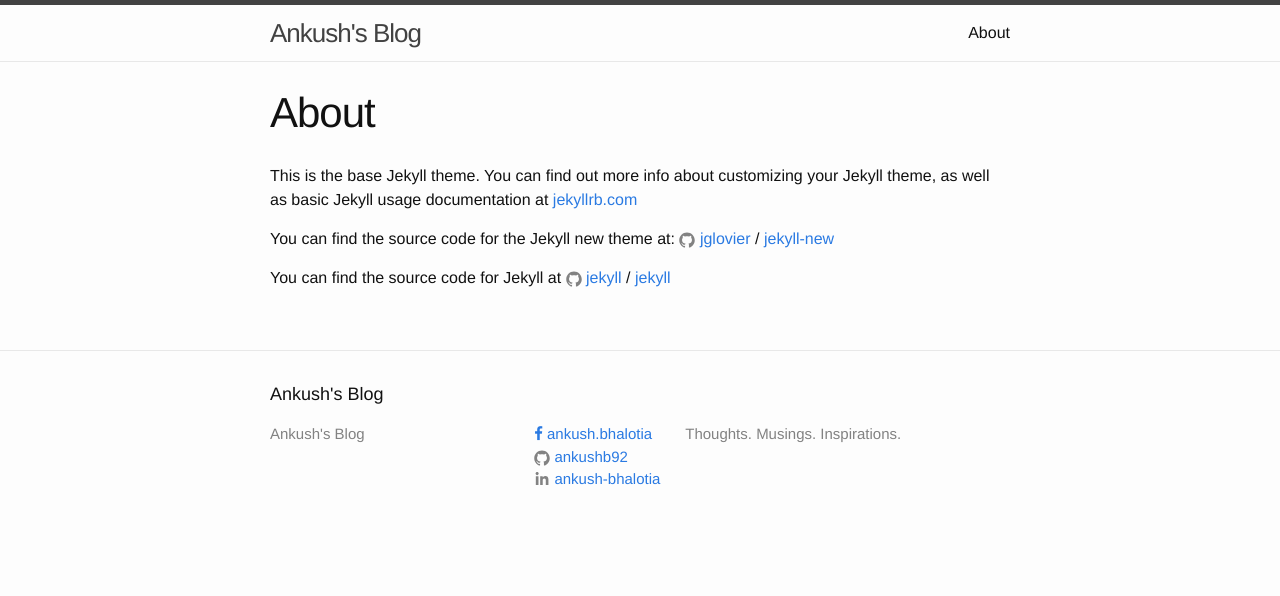
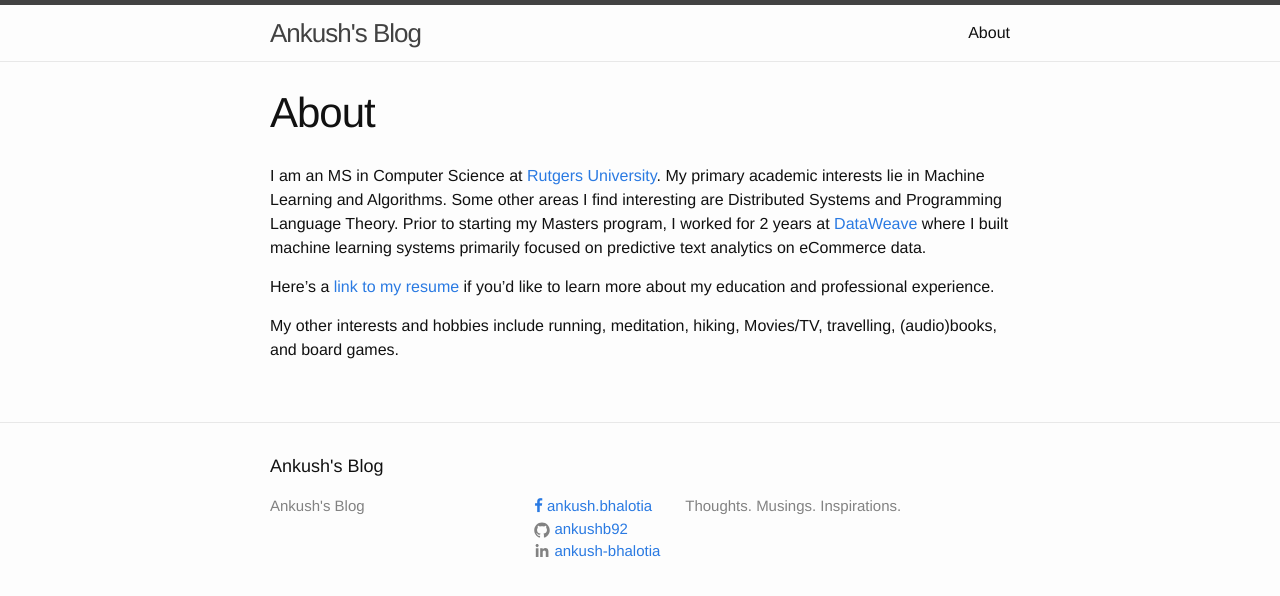
Before and after one commit to ankushb92/ankushb92.github.io, a Jekyll site: the page built from about.md, in a window 1280 px wide. Shown: the top 596 px of the page. Built offline with Jekyll 4.4.1, drawn with Linux system fonts in a browser that asks for light colours; nearby versions of some CDN libraries.

Commit message:
about updated

```diff
--- a/about.md
+++ b/about.md
@@ -4,12 +4,8 @@ title: About
 permalink: /about/
 ---
 
-This is the base Jekyll theme. You can find out more info about customizing your Jekyll theme, as well as basic Jekyll usage documentation at [jekyllrb.com](http://jekyllrb.com/)
+I am an MS in Computer Science at [Rutgers University](https://www.cs.rutgers.edu/). My primary academic interests lie in Machine Learning and Algorithms. Some other areas I find interesting are Distributed Systems and Programming Language Theory. Prior to starting my Masters program, I worked for 2 years at [DataWeave](http://dataweave.com/) where I built machine learning systems primarily focused on predictive text analytics on eCommerce data.
 
-You can find the source code for the Jekyll new theme at:
-{% include icon-github.html username="jglovier" %} /
-[jekyll-new](https://github.com/jglovier/jekyll-new)
+Here's a [link to my resume](https://drive.google.com/file/d/17I3x_2s0uNOecegV0bmigQRc8E1wiuPb/view) if you'd like to learn more about my education and professional experience.
 
-You can find the source code for Jekyll at
-{% include icon-github.html username="jekyll" %} /
-[jekyll](https://github.com/jekyll/jekyll)
+My other interests and hobbies include running, meditation, hiking, Movies/TV, travelling, (audio)books, and board games.
```
